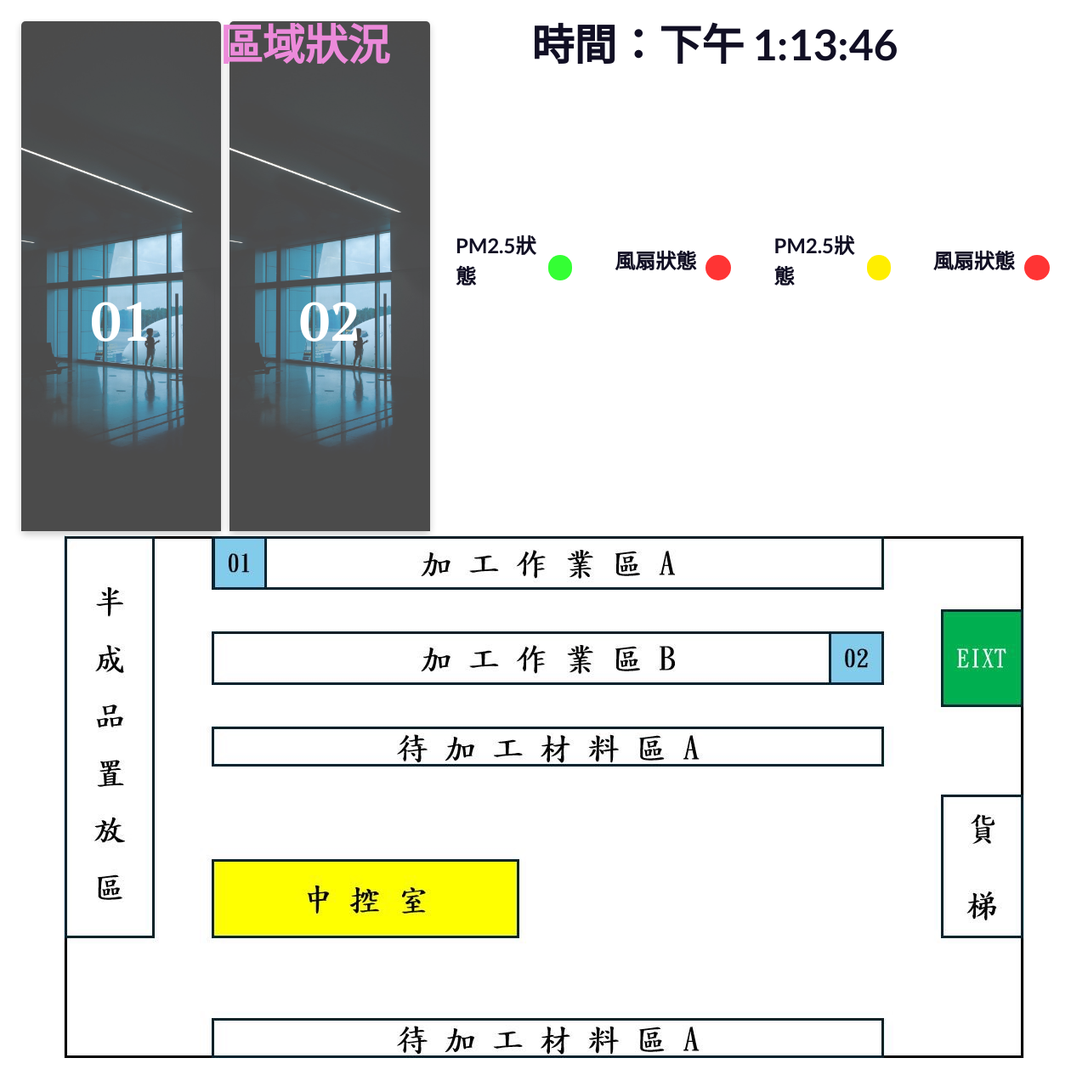
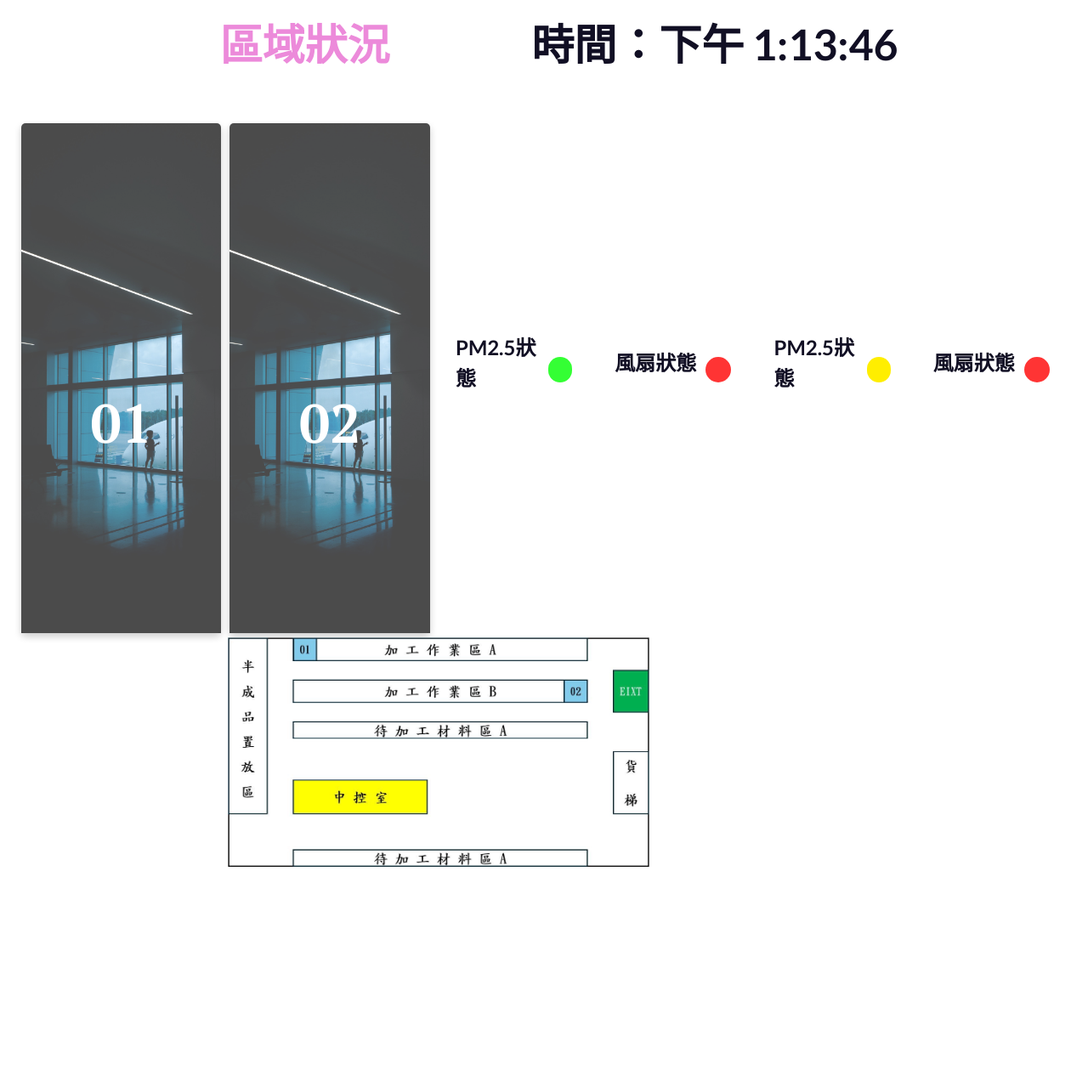
Before and after one commit to hank0729/pm2-2024-02-26, a Flask app: page / in a window 1280 px wide. Shown: the whole page at 85% size. After the commit the page ends 1020 px from the top, so only its background shows below. Run offline with Flask 3, Linux system fonts and the light colour scheme; data that the repository does not hold is empty.

Commit message:
Update index.html

```diff
--- a/templates/index.html
+++ b/templates/index.html
@@ -1,7 +1,9 @@
 <!DOCTYPE html>
 <html>
     <head>
-    <title>區域狀況</title>
+        <title>
+            區域狀況
+        </title>
 <meta http-equiv="refresh" content="60">
         <meta charset="utf-8">
         <meta name="description" content="A minimal and responsive HTML5 landing page built on lightweight, clean and customizable code.">
@@ -47,7 +49,6 @@
                 <canvas id="dataChart" width="400" height="180"></canvas>
             </div>
         </div>
-
 <!-- 時間 -->
         <div style="text-align:center">
             <header class="header-main light font-size-xxxs">
@@ -61,9 +62,11 @@
               </header>
         </div>
 
+        <br><br><br><br><br>
 <main>
+
     <div class="place-container">
-            <!-- 卡片 -->
+        <!-- 01卡片 -->
             <div class="place-card" data-area="room" onclick="openModal('room')">
                     <div class="image-overlay">
                         <img class="place-image opacity-xm" src="{{ url_for('static', filename='1ROOM.jpg') }}" alt="104">
@@ -72,7 +75,7 @@
                         </div>
                     </div>
             </div>
-
+        <!-- 02卡片 -->
             <div class="place-card" data-area="dinner" onclick="openModal('dinner')">
                     <div class="image-overlay">
                         <img class="place-image opacity-xm" src="{{ url_for('static', filename='1ROOM.jpg') }}" alt="105">
@@ -82,7 +85,7 @@
                     </div>
             </div>
 
-            <!-- 指示 -->
+        <!-- 01指示 -->
                    <div class="indicator-container">
                 <!-- 01指示 -->
                 <div class="indicator-box">
@@ -105,11 +108,16 @@
                 </div>
             </div>
 
-        <div class="pm-image-container">
-            <img src="./static/PM.jpg" alt="" id="img-room">
+
+        <br><br><br><br><br><br><br><br><br>
+
+        <div style="display: flex; padding-left:20%;  width:150%; height:auto;">
+            <img src="./static/PM.jpg" alt="" id="img-room" style=" flex: 1; max-width: 50%;">
         </div>
+
+        <br><br><br><br><br>
+
     </main>
-
         <script src="https://cdn.jsdelivr.net/npm/chart.js"></script>
         <script src="{{ url_for('static', filename='main.js') }}"></script>
     </body>
```
Lines whose indentation alone changed are shown as unchanged.
